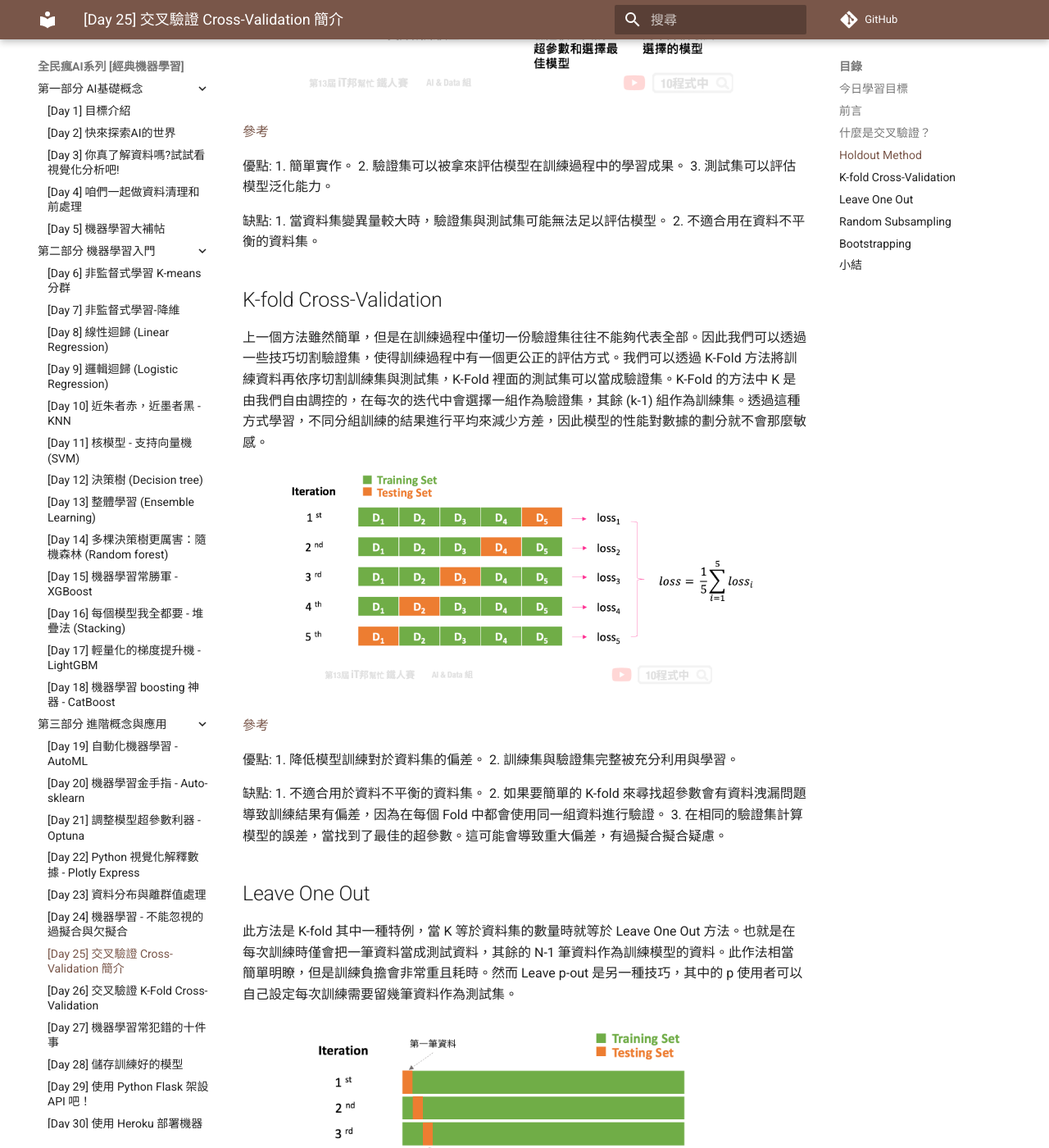
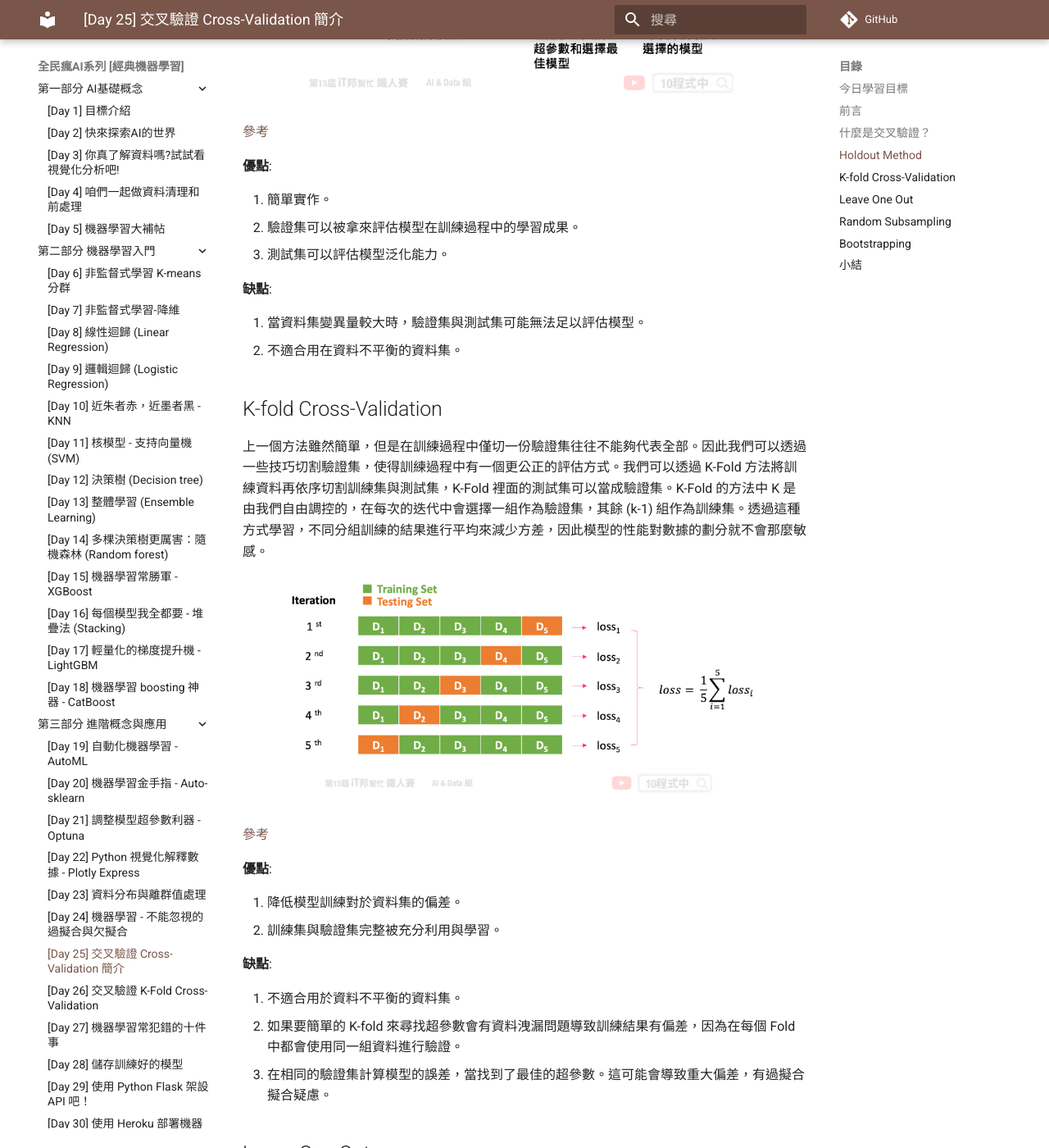
Before and after one commit to andy6804tw/crazyai-ml, an MkDocs documentation site: the page built from docs/25.交叉驗證 Cross-Validation 簡介/README.md, in a window 1280 px wide and 1400 px high, scrolled down 1822 px. Shown: the whole window at 82% size. Built offline with MkDocs 1.6.1 and Material for MkDocs 9.7.7, drawn with Linux system fonts in a browser that asks for light colours; nearby versions of some CDN libraries; comment, search, counter and statistics services are not loaded; some of the changed lines change nothing that is shown; some of the changed text lies outside the part shown.

Commit message:
modify post

```diff
--- a/docs/25.交叉驗證 Cross-Validation 簡介/README.md
+++ b/docs/25.交叉驗證 Cross-Validation 簡介/README.md
@@ -29,12 +29,14 @@
 
 [參考](https://www.datavedas.com/holdout-cross-validation/)
 
-優點:
+**優點**:
+
 1. 簡單實作。
 2. 驗證集可以被拿來評估模型在訓練過程中的學習成果。
 3. 測試集可以評估模型泛化能力。
 
-缺點:
+**缺點**:
+
 1. 當資料集變異量較大時，驗證集與測試集可能無法足以評估模型。
 2. 不適合用在資料不平衡的資料集。
 
@@ -45,11 +47,13 @@
 
 [參考](https://www.datavedas.com/k-fold-cross-validation/)
 
-優點:
+**優點**:
+
 1. 降低模型訓練對於資料集的偏差。
 2. 訓練集與驗證集完整被充分利用與學習。
 
-缺點:
+**缺點**:
+
 1. 不適合用於資料不平衡的資料集。
 2. 如果要簡單的 K-fold 來尋找超參數會有資料洩漏問題導致訓練結果有偏差，因為在每個 Fold 中都會使用同一組資料進行驗證。
 3. 在相同的驗證集計算模型的誤差，當找到了最佳的超參數。這可能會導致重大偏差，有過擬合擬合疑慮。
@@ -59,22 +63,43 @@
 
 ![](./image/img25-4.png)
 
-優點:
+**優點**:
+
 1. 簡單且容易理解，好實作。
 
-缺點:
+**缺點**:
+
 1. 需要花費更多的訓練時間。
 
 ## Random Subsampling
-
+Random Subsampling 方法是一種簡單且常用的交叉驗證技術，它透過多次隨機抽樣將資料集切割成訓練集與測試集。每次隨機分割時，測試集的比例固定，而訓練集和測試集則隨機選取。這種方法主要透過多次隨機測試不同的資料切分方式來評估模型性能，最後取測試結果的平均值。
 
 ![](./image/img25-5.png)
+
+**優點**:
+
+1. 多次隨機抽樣能減少資料劃分的偏差。
+2. 可以靈活選擇訓練和測試集的比例。
+
+**缺點**:
+
+1. 多次重複抽樣需要較大的計算資源。
+2. 每次隨機抽樣的資料集可能會有所不同，結果不穩定。
 
 ## Bootstrapping
 還有一種比較特殊的交叉驗證方式，Bootstrapping 自助抽樣法。是一種從給定訓練集中有放回的均勻抽樣，也就是說，每當選中一個樣本，它等可能地被再次選中並被再次添加到訓練集中。假設每次訓練都採樣十個樣本，在這十筆資料中很有可能會再次被隨機抽到。剩下沒有抽到的資料則都變成測試集，用來評估訓練完的模型。
 
 ![](./image/img25-6.png)
 
+**優點**:
+
+1. 能在小數據集的情況下提高模型穩定性。
+2. 可重複利用相同的數據來進行多次訓練。
+
+**缺點**:
+
+1. 重複樣本可能導致模型過擬合。
+2. 測試集中資料量較少，可能導致模型泛化能力評估不夠充分。
 
 ## 小結
 交叉驗證是訓練模型中非常重要的技巧，尤其是當手邊的資料集有限時更應該使用。透過交叉驗證技巧，即使在數據有限的情況下，我們也能夠獲得準確的結果，並且可以避免模型過度擬合。並為我們提供更準確的模型預測性能估計方式，同時也能夠提升模型的泛化能力。以上的方法可以直接使用 scikit-learn 裡面 model_selection 底下的 cross_val_score 方法進行實作。
```
